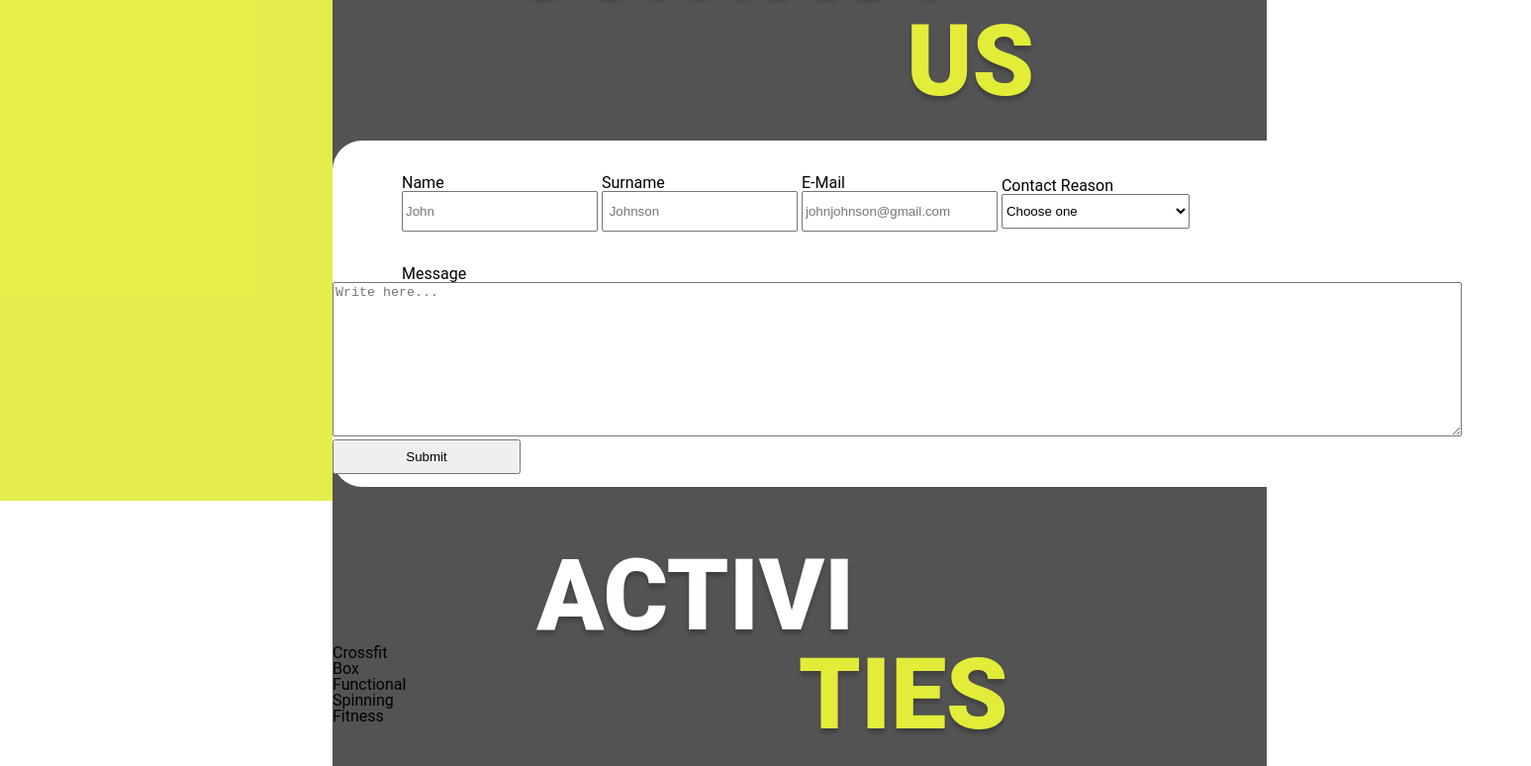
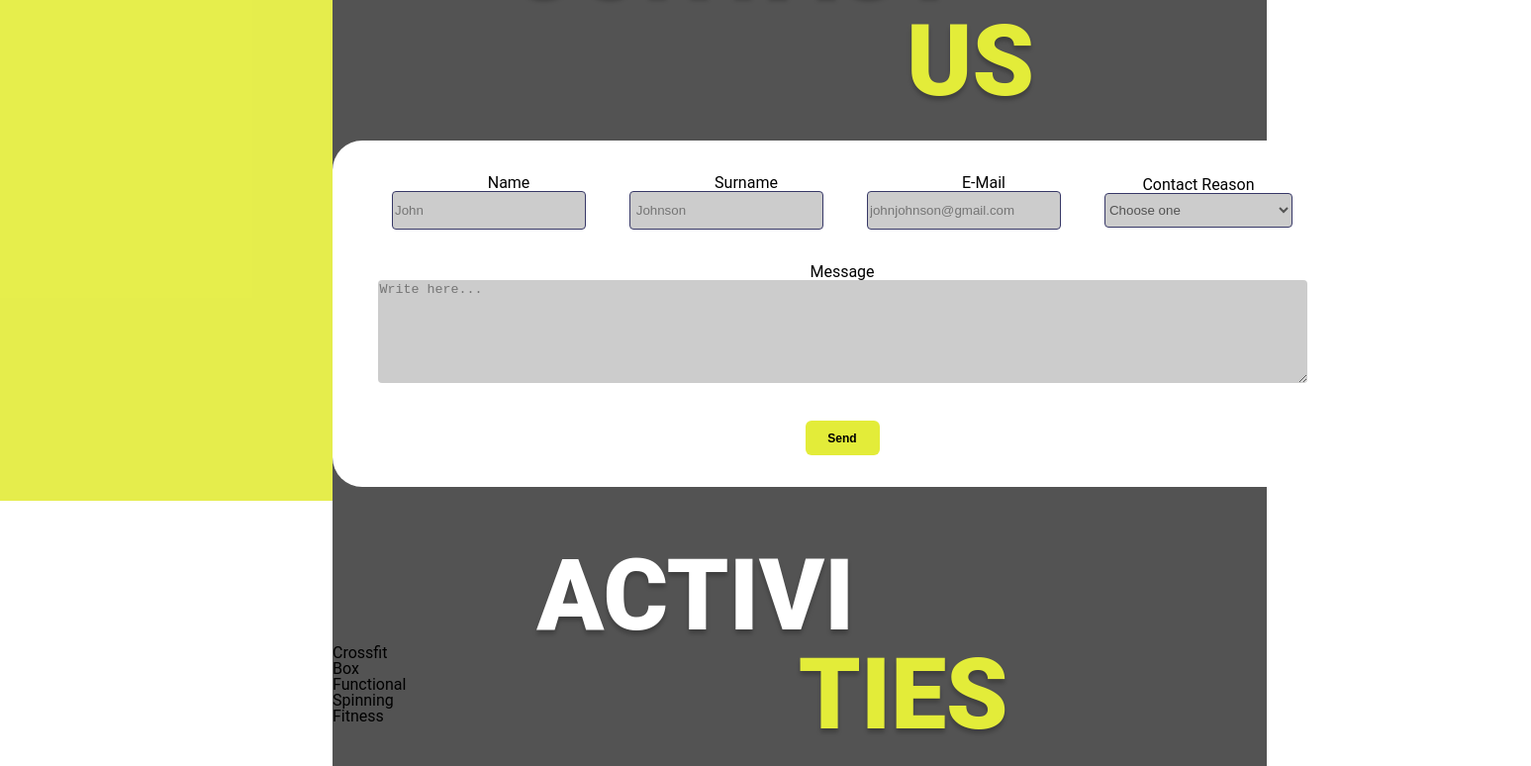
Before and after one commit to josedaniele/BaSP-M2023, a plain HTML site: page Week-03/index.html in a window 1280 px wide. Shown: the part 3002-3776 px from the top of the page at 99% size, 1547 px wide, since content can reach past the window. Drawn offline with Linux system fonts and the light colour scheme.

Commit message:
BaSP-W03-2023: contact section completed

```diff
--- a/Week-03/CSS/style.css
+++ b/Week-03/CSS/style.css
@@ -165,13 +165,17 @@ h2{
     margin: 0px 110px 0px 0px;
     background-image: linear-gradient(rgba(139, 124, 124, 0.3), rgba(139, 124, 124, 0.3)),url(../../assets/images/landing-conttact-suggestions-background.png);
 }
+
 #contact form{
+    margin: auto;
     margin-top: 130px;
     width: 1030px;
     height: 350px;
     background-color: #FFFFFF;
     border-radius: 30px;
+    text-align: center;
 }
+
 .inputs-contact{
     display: inline-block;
     margin-top: 35px;
@@ -179,14 +183,33 @@ h2{
 .inputs-contact label{
     display: block;
 }
+.inputs-contact input, select, textarea{
+    background: linear-gradient(0deg, rgba(0, 0, 0, 0.2), rgba(0, 0, 0, 0.2)), #FFFFFF;
+    border: 1px solid #373867;
+    border-radius: 4px;
+    color: rgba(83, 83, 83, 1);
+
+}
+.inputs-contact textarea{
+    width: 935px;
+    height: 100px;
+    border: none;
+}
+.inputs-contact input{
+    margin-right: 40px;
+}
 .inputs-contact input, select{
     width: 190px;
     height: 35px;
 }
-#contact form :first-child{
-    margin-left: 70px;
+#submit-contact{
+    display: block;
+    margin: 35px auto 0px;
+    width: 75px;
+    height: 35px;
+    font-weight: 800;
+    font-size: 12px;
+    background-color: #E3EC39;
+    border: none;
+    border-radius: 6px;
 }
-#contact form :nth-last-child(2){
-   margin-right: 70px;
-   margin-left: 0px;
-}
--- a/Week-03/index.html
+++ b/Week-03/index.html
@@ -162,9 +162,9 @@
                     </div>
                     <div class="inputs-contact">
                         <label for="query-message" name="query-message">Message</label>
-                        <textarea name="query-message" id="" cols="140" rows="10" placeholder="Write here..."></textarea>
-                        <input type="submit"></input>
+                        <textarea name="query-message" id="" cols="40" rows="10" placeholder="Write here..."></textarea>
                     </div>
+                    <input id="submit-contact" type="submit" value="Send"></input>
                 </form>
             </section>
             <section id="activities">
```
